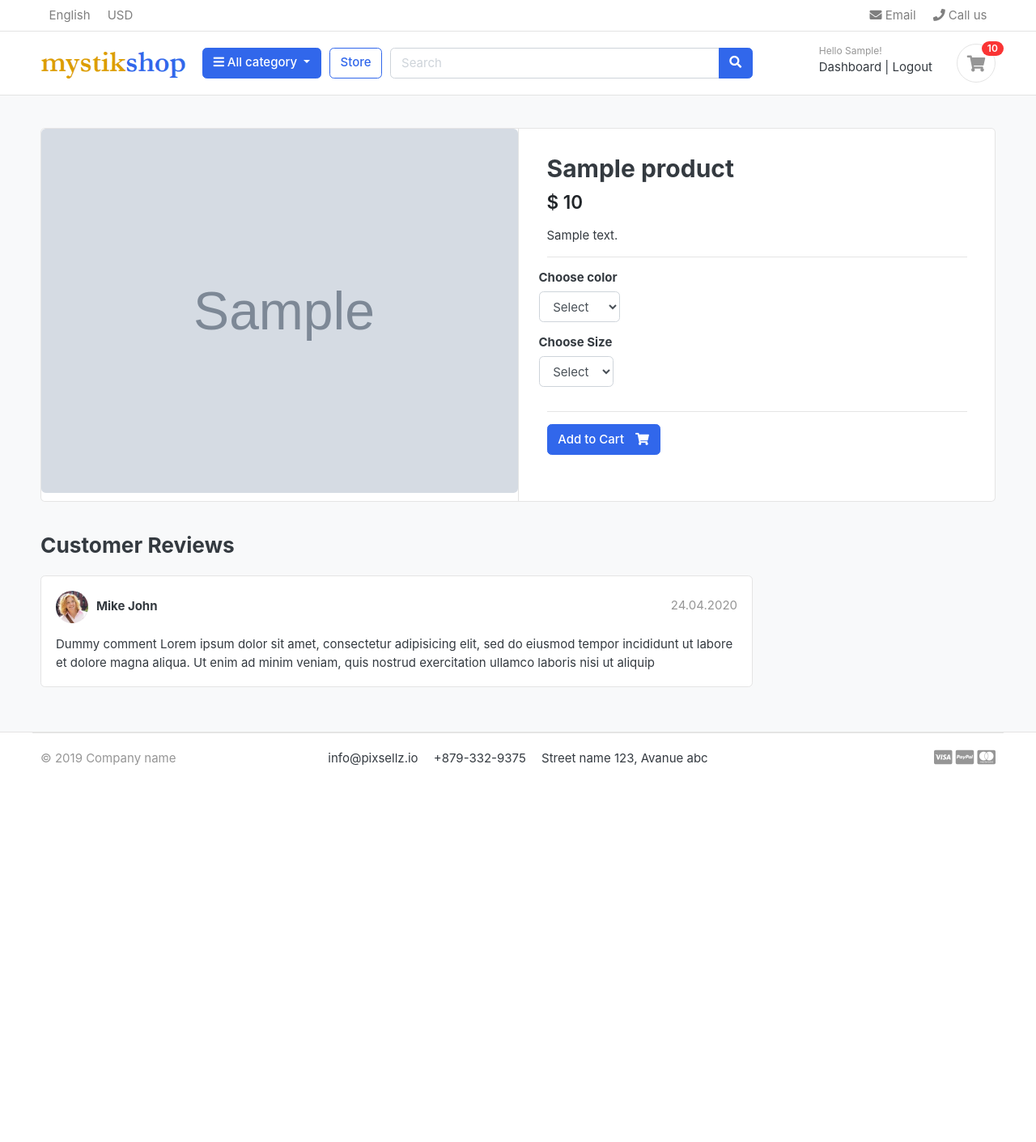
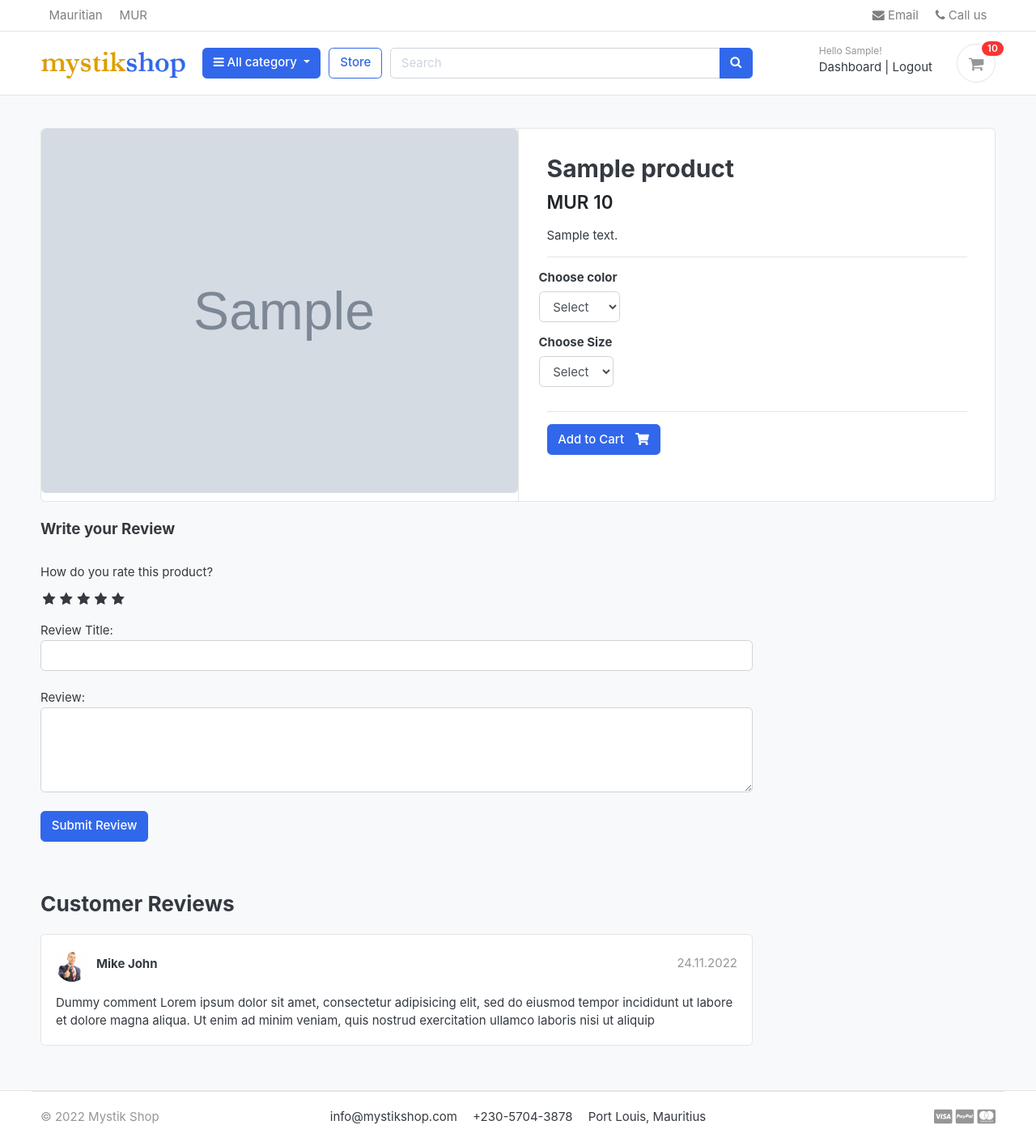
Before and after one commit to DavidMJ21/finalproject-David, a Django app: a page that uses templates/base.html in a window 1280 px wide. Shown: the whole page at 81% size. Before the commit the page ends 946 px from the top, so only its background shows below. Run offline with Django 3.2, Linux system fonts and the light colour scheme; a user stored in the database is signed in; tables that the repository leaves empty hold one stand-in row (values such as "Sample post"); grey boxes marked "Sample" are stand-in pictures; some libraries are stand-ins or nearby versions; some web fonts are replaced.

Commit message:
101 Rating and review system completed

```diff
--- a/finalproject/settings.py
+++ b/finalproject/settings.py
@@ -150,6 +150,6 @@ MESSAGE_TAGS = {
 #SMTP CONFIGURATION
 EMAIL_HOST = 'smtp.gmail.com'
 EMAIL_PORT = 587
-EMAIL_HOST_USER = 'david.j.alexis11@gmail.com'
+EMAIL_HOST_USER = 'david.j.alexis11@gmail.com' #I need to put my email address here for this to work
 EMAIL_HOST_PASSWORD = 'nbin fsji gsoa miyw' #I need to put my password here for this to work
 EMAIL_USE_TLS = True
--- /dev/null
+++ b/finalproject/static/css/custom.css
@@ -0,0 +1,42 @@
+/* Hide Radio button */
+.rate > input{
+  display: none;
+}
+
+.rate{
+  display: inline-block;;
+  border: 0;
+}
+
+.rate > label{
+  float: right;
+}
+
+/* Showing the stars */
+.rate > label:before{
+  display: inline-block;
+  font-size: 1.1rem;
+  font-family: FontAwesome;
+  content: "\f005";
+  margin:0;
+  padding:0.3rem .2rem;
+  cursor: pointer;
+}
+
+/* Half star */
+.rate .half:before{
+  content: "\f089";
+  position: absolute;
+  padding-right: 0;
+}
+
+/* Click and hover */
+input:checked ~ label, label:hover ~ label{
+  color: #ffb503;
+}
+
+/* hover hightlight */
+input:checked + label:hover, input:checked ~ label:hover,input:checked ~ label:hover ~ label,
+label:hover ~ input:checked ~ label{
+  color: #cc9000;
+}
--- a/store/admin.py
+++ b/store/admin.py
@@ -1,5 +1,5 @@
 from django.contrib import admin
-from .models import Product, Variation
+from .models import Product, Variation, ReviewRating
 
 
 class ProductAdmin(admin.ModelAdmin):
@@ -15,3 +15,4 @@ class VariationAdmin(admin.ModelAdmin):
 
 admin.site.register(Product, ProductAdmin)
 admin.site.register(Variation, VariationAdmin)
+admin.site.register(ReviewRating)
--- a/store/models.py
+++ b/store/models.py
@@ -1,7 +1,7 @@
 from django.db import models
 from category.models import Category
 from django.urls import reverse
-#from accounts.models import Account
+from accounts.models import Account
 #from django.db.models import Avg, Count
 
 # Create your models here.
@@ -47,3 +47,18 @@ class Variation(models.Model):
 
     def __str__(self):
         return self.variation_value
+
+
+class ReviewRating(models.Model):
+    product = models.ForeignKey(Product, on_delete=models.CASCADE)
+    user = models.ForeignKey(Account, on_delete=models.CASCADE)
+    subject = models.CharField(max_length=100, blank=True)
+    review = models.TextField(max_length=500, blank=True)
+    rating = models.FloatField()
+    ip = models.CharField(max_length=20, blank=True)
+    status = models.BooleanField(default=True)
+    created_at = models.DateTimeField(auto_now_add=True)
+    updated_at = models.DateTimeField(auto_now=True)
+
+    def __str__(self):
+        return self.subject
--- a/store/urls.py
+++ b/store/urls.py
@@ -6,5 +6,5 @@ urlpatterns = [
     path('category/<slug:category_slug>/', views.store, name='products_by_category'),
     path('category/<slug:category_slug>/<slug:product_slug>/', views.product_detail, name='product_detail'),
     path('search/', views.search, name='search'),
-    #path('submit_review/<int:product_id>/', views.submit_review, name='submit_review'),
+    path('submit_review/<int:product_id>/', views.submit_review, name='submit_review'),
 ]
--- a/store/views.py
+++ b/store/views.py
@@ -1,5 +1,5 @@
-from django.shortcuts import render, get_object_or_404
-from .models import Product
+from django.shortcuts import render, get_object_or_404, redirect
+from .models import Product, ReviewRating
 from category.models import Category
 from carts.models import CartItem
 from django.db.models import Q
@@ -7,6 +7,9 @@ from django.db.models import Q
 from carts.views import _cart_id
 from django.core.paginator import EmptyPage, PageNotAnInteger, Paginator
 from django.http import HttpResponse
+from .forms import ReviewForm
+from django.contrib import messages
+from orders.models import OrderProduct
 
 
 # Create your views here.
@@ -44,13 +47,18 @@ def product_detail(request, category_slug, product_slug):
     try:
         single_product = Product.objects.get(category__slug=category_slug, slug=product_slug)
         in_cart = CartItem.objects.filter(cart__cart_id=_cart_id(request), product=single_product).exists()
-
     except Exception as e:
       raise e
+
+    try:
+        orderproduct = OrderProduct.objects.filter(user=request.user, product_id=single_product.id).exists()
+    except OrderProduct.DoesNotExist:
+        orderproduct = None
 
     context = {
       'single_product': single_product,
       'in_cart'       : in_cart,
+      'orderproduct'  : orderproduct,
     }
     return render(request, 'store/product_detail.html', context)
 
@@ -68,3 +76,28 @@ def search(request):
         'product_count': product_count,
     }
     return render(request, 'store/store.html', context)
+
+
+
+def submit_review(request, product_id):
+    url = request.META.get('HTTP_REFERER')
+    if request.method == 'POST':
+        try:
+            reviews = ReviewRating.objects.get(user__id=request.user.id, product__id=product_id)
+            form = ReviewForm(request.POST, instance=reviews)
+            form.save()
+            messages.success(request, 'Thank you! Your review has been updated.')
+            return redirect(url)
+        except ReviewRating.DoesNotExist:
+            form = ReviewForm(request.POST)
+            if form.is_valid():
+                data = ReviewRating()
+                data.subject = form.cleaned_data['subject']
+                data.rating = form.cleaned_data['rating']
+                data.review = form.cleaned_data['review']
+                data.ip = request.META.get('REMOTE_ADDR')
+                data.product_id = product_id
+                data.user_id = request.user.id
+                data.save()
+                messages.success(request, 'Thank you! Your review has been submitted.')
+                return redirect(url)
--- a/templates/base.html
+++ b/templates/base.html
@@ -24,6 +24,10 @@
 <!-- custom style -->
 <link href="{% static 'css/ui.css' %}" rel="stylesheet" type="text/css"/>
 <link href="{% static 'css/responsive.css' %}" rel="stylesheet" media="only screen and (max-width: 1200px)" />
+
+<link href="{% static 'css/custom.css' %}" rel="stylesheet" type="text/css"/>
+<link rel="stylesheet" href="https://cdnjs.cloudflare.com/ajax/libs/font-awesome/4.7.0/css/font-awesome.min.css">
+
 
 <!-- custom javascript -->
 <script src="{% static 'js/script.js' %}" type="text/javascript"></script>
--- a/templates/home.html
+++ b/templates/home.html
@@ -37,7 +37,7 @@
 			<a href="{{ product.get_url }}" class="img-wrap"> <img src="{{ product.images.url }}"> </a>
 			<figcaption class="info-wrap">
 				<a href="{{ product.get_url }}" class="title">{{ product.product_name }}</a>
-				<div class="price mt-1">$ {{ product.price }}</div> <!-- price-wrap.// -->
+				<div class="price mt-1">MUR {{ product.price }}</div> <!-- price-wrap.// -->
 				<div class="rating-star">
 					<span>
 						<i class="fa fa-star{% if product.averageReview < 0.5 %}-o{% elif product.averageReview >= 0.5 and product.averageReview < 1 %}-half-o {% endif %}" aria-hidden="true"></i>
--- a/templates/includes/footer.html
+++ b/templates/includes/footer.html
@@ -3,12 +3,12 @@
 	<div class="container">
 		<section class="footer-bottom border-top row">
 			<div class="col-md-2">
-				<p class="text-muted"> &copy 2019 Company name </p>
+				<p class="text-muted"> &copy 2022 Mystik Shop </p>
 			</div>
 			<div class="col-md-8 text-md-center">
-				<span  class="px-2">info@pixsellz.io</span>
-				<span  class="px-2">+879-332-9375</span>
-				<span  class="px-2">Street name 123, Avanue abc</span>
+				<span  class="px-2">info@mystikshop.com</span>
+				<span  class="px-2">+230-5704-3878</span>
+				<span  class="px-2">Port Louis, Mauritius</span>
 			</div>
 			<div class="col-md-2 text-md-right text-muted">
 				<i class="fab fa-lg fa-cc-visa"></i>
--- a/templates/includes/navbar.html
+++ b/templates/includes/navbar.html
@@ -9,11 +9,11 @@
   <div class="collapse navbar-collapse" id="navbarTop4">
     <ul class="navbar-nav mr-auto">
       <li class="nav-item dropdown">
-      <a href="#" class="nav-link">   English </a>
+      <a href="#" class="nav-link">   Mauritian </a>
 
     </li>
     <li class="nav-item dropdown">
-      <a href="#" class="nav-link"> USD </a>
+      <a href="#" class="nav-link"> MUR </a>
     </li>
     </ul>
     <ul class="navbar-nav">
--- a/templates/store/checkout.html
+++ b/templates/store/checkout.html
@@ -109,8 +109,8 @@
       	</td>
       	<td>
       		<div class="price-wrap">
-      			<var class="price">$ {{ cart_item.sub_total }}</var>
-      			<small class="text-muted"> $ {{ cart_item.product.price }} each </small>
+      			<var class="price">MUR {{ cart_item.sub_total }}</var>
+      			<small class="text-muted"> MUR {{ cart_item.product.price }} each </small>
       		</div> <!-- price-wrap .// -->
       	</td>
 
--- a/templates/store/product_detail.html
+++ b/templates/store/product_detail.html
@@ -30,7 +30,7 @@
 <h2 class="title">{{ single_product.product_name }}</h2>
 
 <div class="mb-3">
-<var class="price h4">$ {{ single_product.price }}</var>
+<var class="price h4">MUR {{ single_product.price }}</var>
 </div>
 
 <p>{{ single_product.description }}</p>
@@ -81,16 +81,58 @@
 <div class="row">
 		<div class="col-md-9">
 
+
+
+<form action="{% url 'submit_review' single_product.id %}" method="POST">
+	{% csrf_token %}
+	<h5>Write your Review</h5>
+	<div><br>
+		<!-- Rating Stars -->
+		<label>How do you rate this product?</label>
+		<br>
+		<div class="rate">
+			<input type="radio" name="rating" id="rating10" value="5" required /><label for="rating10" title="5"></label>
+			<input type="radio" name="rating" id="rating9" value="4.5" required /><label for="rating9" title="4.5" class="half"></label>
+			<input type="radio" name="rating" id="rating8" value="4" required /><label for="rating8" title="4"></label>
+			<input type="radio" name="rating" id="rating7" value="3.5" required /><label for="rating7" title="3.5" class="half"></label>
+			<input type="radio" name="rating" id="rating6" value="3" required /><label for="rating6" title="3"></label>
+			<input type="radio" name="rating" id="rating5" value="2.5" required /><label for="rating5" title="2.5" class="half"></label>
+			<input type="radio" name="rating" id="rating4" value="2" required /><label for="rating4" title="2"></label>
+			<input type="radio" name="rating" id="rating3" value="1.5" required /><label for="rating3" title="1.5" class="half"></label>
+			<input type="radio" name="rating" id="rating2" value="1" required /><label for="rating2" title="1"></label>
+			<input type="radio" name="rating" id="rating1" value="0.5" required /><label for="rating1" title="0.5" class="half"></label>
+		</div>
+		<br>
+
+		Review Title:
+		<input type="text" class="form-control" name="subject">
+		<br>
+		Review:
+		<textarea name="review" rows="4" class="form-control"></textarea>
+		<br>
+		{% if user.is_authenticated %}
+			{% if orderproduct %}
+				<input type="submit" value="Submit Review" class="btn btn-primary">
+				{% else %}
+					<p>You must purchase this product to post a review.</p>
+				{% endif %}
+		{% else %}
+		<p>You must be logged in to post a review. <span><a href="{% url 'login' %}">Login now</a></span></p>
+		{% endif %}
+	</div><br>
+{% include 'includes/alerts.html' %}
+
+</form>
+<br>
 <header class="section-heading">
 	<h3>Customer Reviews </h3>
 
 </header>
-
 <article class="box mb-3">
 	<div class="icontext w-100">
-		<img src="{% static './images/avatars/avatar1.jpg' %}" class="img-xs icon rounded-circle">
+		<img src="{% static './images/avatars/avatar2.jpg' %}" class="img-xs icon rounded-circle">
 		<div class="text">
-			<span class="date text-muted float-md-right">24.04.2020 </span>
+			<span class="date text-muted float-md-right">24.11.2022 </span>
 			<h6 class="mb-1">Mike John </h6>
 
 		</div>
--- a/templates/store/store.html
+++ b/templates/store/store.html
@@ -70,7 +70,7 @@
 				<div class="fix-height">
 					<a href="{{ product.get_url }}" class="title">{{ product.product_name }}</a>
 					<div class="price-wrap mt-2">
-						<span class="price">$ {{ product.price }}</span>
+						<span class="price">MUR {{ product.price }}</span>
 					</div> <!-- price-wrap.// -->
 				</div>
 				<a href="{{ product.get_url }}" class="btn btn-block btn-primary">View Details </a>
```
Also changed, not shown: store/forms.py (added, +7 -0 lines), templates/orders/order_complete.html (+4 -4 lines), templates/orders/payments.html (+5 -5 lines), templates/store/cart.html (+5 -5 lines), store/migrations/0004_reviewrating.py (added).
